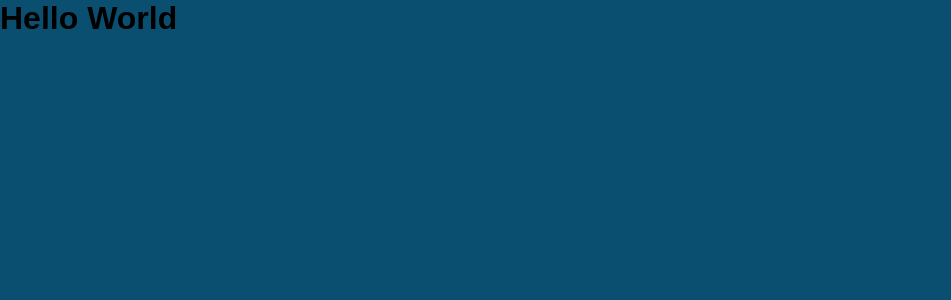
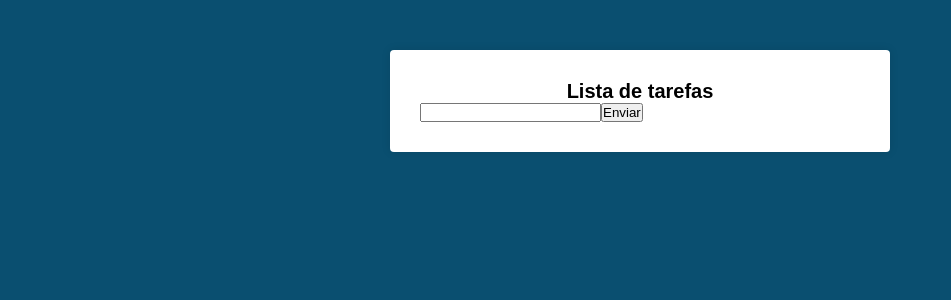
Before and after one commit to leojosants/udemy_curso_de_javascript_e_typescript_do_basico_ao_avancado_secao_14, a React (Create React App) app in the folder listatarefas/: page / in a window 1280 px wide. Shown: the top 300 px of the page, without its empty margins (0-951 px from the left). Built offline with nearby package versions, Linux system fonts and the light colour scheme.

Commit message:
Class 194 - Components

```diff
--- a/listatarefas/src/App.js
+++ b/listatarefas/src/App.js
@@ -1,6 +1,9 @@
 import React from 'react';
 import './App.css';
+import Main from './components/main/MainComponent';
 
 export default function App() {
-  return <h1>Hello World</h1>;
+  return (
+    <Main />
+  );
 }
--- /dev/null
+++ b/listatarefas/src/components/main/MainComponent.css
@@ -0,0 +1,18 @@
+:root {
+  --color_fff: #fff;
+  --color_rgba_0_0_0_0dot1: rgba(0, 0, 0, 0.1);
+}
+
+.main {
+  background-color: var(--color_fff);
+  padding: 30px;
+  margin: 50px auto;
+  max-width: 500px;
+  border-radius: 4px;
+  box-shadow: 0 0 10px var(--color_rgba_0_0_0_0dot1);
+}
+
+.main h1 {
+  font-size: 20px;
+  text-align: center;
+}
--- /dev/null
+++ b/listatarefas/src/components/main/MainComponent.js
@@ -0,0 +1,28 @@
+import React, { Component } from 'react';
+import './MainComponent.css';
+
+export default class Main extends Component {
+  state = {
+    newTask: '',
+  };
+
+  handleChange = (event) => {
+    this.setState({
+      newTask: event.target.value,
+    });
+  };
+
+  render() {
+    const { newTask } = this.state;
+
+    return (
+      <div className="main">
+        <h1>Lista de tarefas</h1>
+        <form action="#">
+          <input onChange={this.handleChange} type="text" />
+          <button type="submit">Enviar</button>
+        </form>
+      </div>
+    );
+  }
+}
```
Also changed, not shown: listatarefas/.eslintrc.js.
